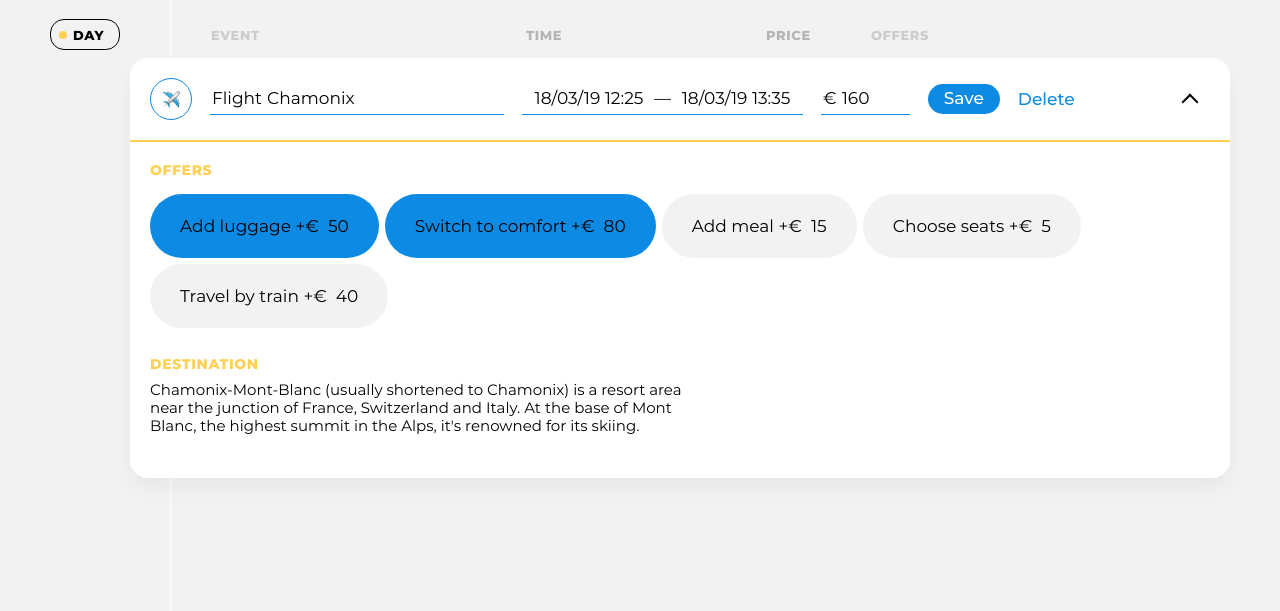
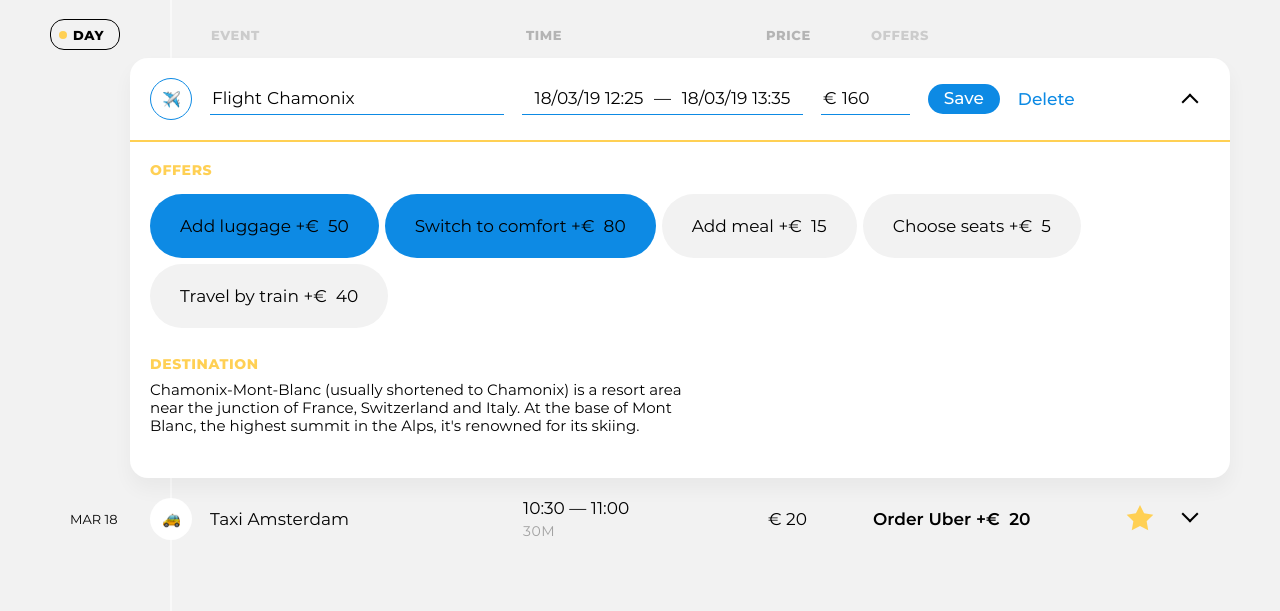
Before and after one commit to htmlacademy-ecmascript/1658385-big-trip-13, a website built with webpack: page public/index.html in a window 1280 px wide. Shown: the part 166-777 px from the top of the page. Built offline with nearby package versions, Linux system fonts and the light colour scheme.

Commit message:
added rendering points list

```diff
--- a/public/index.html
+++ b/public/index.html
@@ -30,7 +30,7 @@
           <section class="trip-events">
             <h2 class="visually-hidden">Trip events</h2>
 
-            <!-- Контент -->
+            <ul class="trip-events__list"></ul>
           </section>
       </div>
     </main>
--- a/src/main.js
+++ b/src/main.js
@@ -3,10 +3,13 @@ import {createMenuTemplate} from './view/menu';
 import {createFiltersTemplate} from './view/filters';
 import {createSortTemplate} from './view/sort';
 import {editPointTemplate} from './view/edit-point';
+import {createPointTemplate} from './view/point';
 
 const render = (container, template, place) => {
   container.insertAdjacentHTML(place, template);
 };
+
+const POINTS_AMOUNT = 3;
 
 const siteBodyElement = document.querySelector(`.page-body`);
 
@@ -26,4 +29,9 @@ tripControlsHeaderElements.forEach((h2, ind) => {
   render(h2, menuAndFilters[ind], `afterend`);
 });
 render(tripEventsHeaderElement, createSortTemplate(), `afterend`);
-render(tripEventsElement, editPointTemplate(), `beforeend`);
+
+const pointsListElement = tripEventsElement.querySelector(`.trip-events__list`);
+render(pointsListElement, editPointTemplate(), `beforeend`);
+for (let i = 0; i < POINTS_AMOUNT; i++) {
+  render(pointsListElement, createPointTemplate(), `beforeend`);
+}
--- /dev/null
+++ b/src/view/point.js
@@ -0,0 +1,39 @@
+export const createPointTemplate = () => `
+  <li class="trip-events__item">
+    <div class="event">
+      <time class="event__date" datetime="2019-03-18">MAR 18</time>
+      <div class="event__type">
+        <img class="event__type-icon" width="42" height="42" src="img/icons/taxi.png" alt="Event type icon">
+      </div>
+      <h3 class="event__title">Taxi Amsterdam</h3>
+      <div class="event__schedule">
+        <p class="event__time">
+          <time class="event__start-time" datetime="2019-03-18T10:30">10:30</time>
+          &mdash;
+          <time class="event__end-time" datetime="2019-03-18T11:00">11:00</time>
+        </p>
+        <p class="event__duration">30M</p>
+      </div>
+      <p class="event__price">
+        &euro;&nbsp;<span class="event__price-value">20</span>
+      </p>
+      <h4 class="visually-hidden">Offers:</h4>
+      <ul class="event__selected-offers">
+        <li class="event__offer">
+          <span class="event__offer-title">Order Uber</span>
+          &plus;&euro;&nbsp;
+          <span class="event__offer-price">20</span>
+        </li>
+      </ul>
+      <button class="event__favorite-btn event__favorite-btn--active" type="button">
+        <span class="visually-hidden">Add to favorite</span>
+        <svg class="event__favorite-icon" width="28" height="28" viewBox="0 0 28 28">
+          <path d="M14 21l-8.22899 4.3262 1.57159-9.1631L.685209 9.67376 9.8855 8.33688 14 0l4.1145 8.33688 9.2003 1.33688-6.6574 6.48934 1.5716 9.1631L14 21z"/>
+        </svg>
+      </button>
+      <button class="event__rollup-btn" type="button">
+        <span class="visually-hidden">Open event</span>
+      </button>
+    </div>
+  </li>
+`;
```
Also changed, not shown: src/view/edit-point.js (line endings or trailing spaces).
